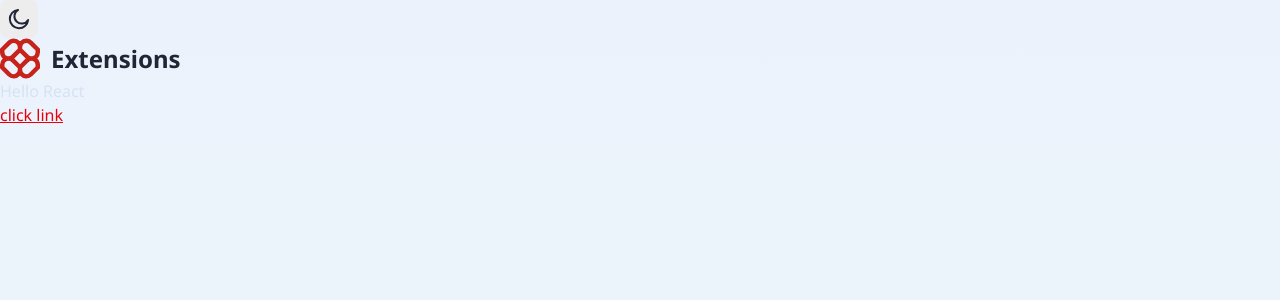
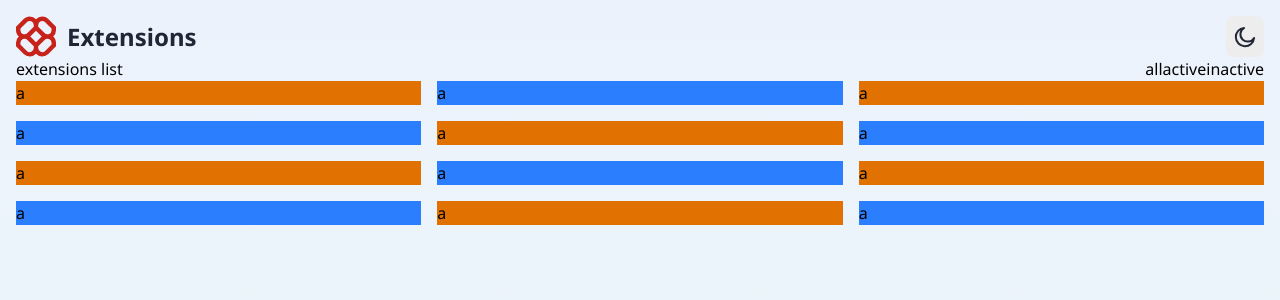
Before and after one commit to tymino/browser-extensions-manager-ui, a React (Vite) app: page / in a window 1280 px wide. Shown: the top 300 px of the page. Built offline with nearby package versions, Linux system fonts and the light colour scheme.

Commit message:
main page style template

```diff
--- a/src/App.tsx
+++ b/src/App.tsx
@@ -1,6 +1,5 @@
 import useTheme from './hooks/useTheme'
 
-import Link from './components/Link'
 import ButtonTheme from './components/ButtonTheme'
 import Logo from './components/Logo'
 
@@ -9,12 +8,37 @@ const App = () => {
 
   return (
     <div className="h-screen bg-linear-(--bg-light-gradient) dark:bg-linear-(--bg-dark-gradient) ">
-      <ButtonTheme theme={theme} toggleTheme={toggleTheme} />
+      <div className="flex flex-col max-w-7xl h-full p-4 mx-auto">
+        <div className="flex justify-between">
+          <Logo />
+          <ButtonTheme theme={theme} toggleTheme={toggleTheme} />
+        </div>
 
-      <Logo />
+        <div className="flex justify-between">
+          <p>extensions list</p>
 
-      <div className="text-primary-200 dark:text-primary-800">Hello React</div>
-      <Link href="#" name="click link" />
+          <div>
+            <button>all</button>
+            <button>active</button>
+            <button>inactive</button>
+          </div>
+        </div>
+
+        <div className="grid grid-cols-3 grid-rows-4 gap-4">
+          <div className="bg-amber-600">a</div>
+          <div className="bg-blue-500">a</div>
+          <div className="bg-amber-600">a</div>
+          <div className="bg-blue-500">a</div>
+          <div className="bg-amber-600">a</div>
+          <div className="bg-blue-500">a</div>
+          <div className="bg-amber-600">a</div>
+          <div className="bg-blue-500">a</div>
+          <div className="bg-amber-600">a</div>
+          <div className="bg-blue-500">a</div>
+          <div className="bg-amber-600">a</div>
+          <div className="bg-blue-500">a</div>
+        </div>
+      </div>
     </div>
   )
 }
```
Also changed, not shown: src/data.json (indentation only).
